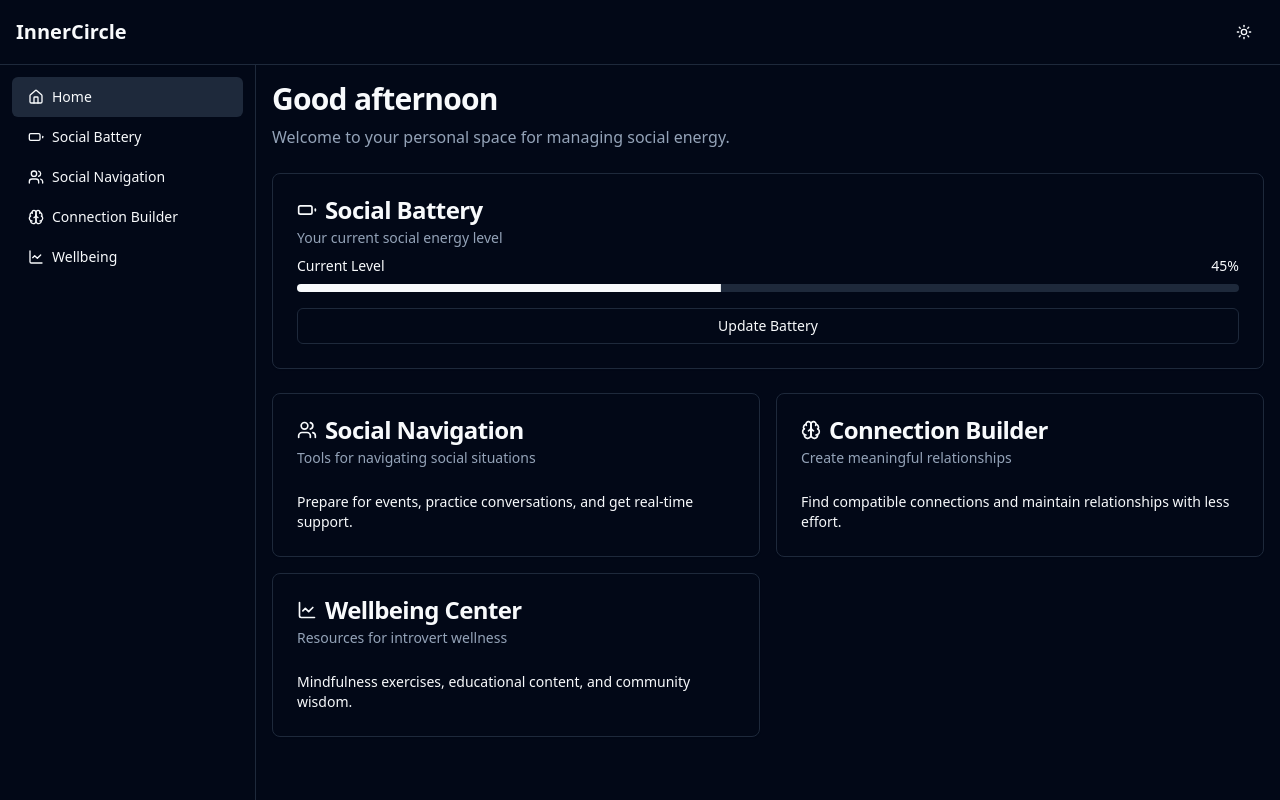
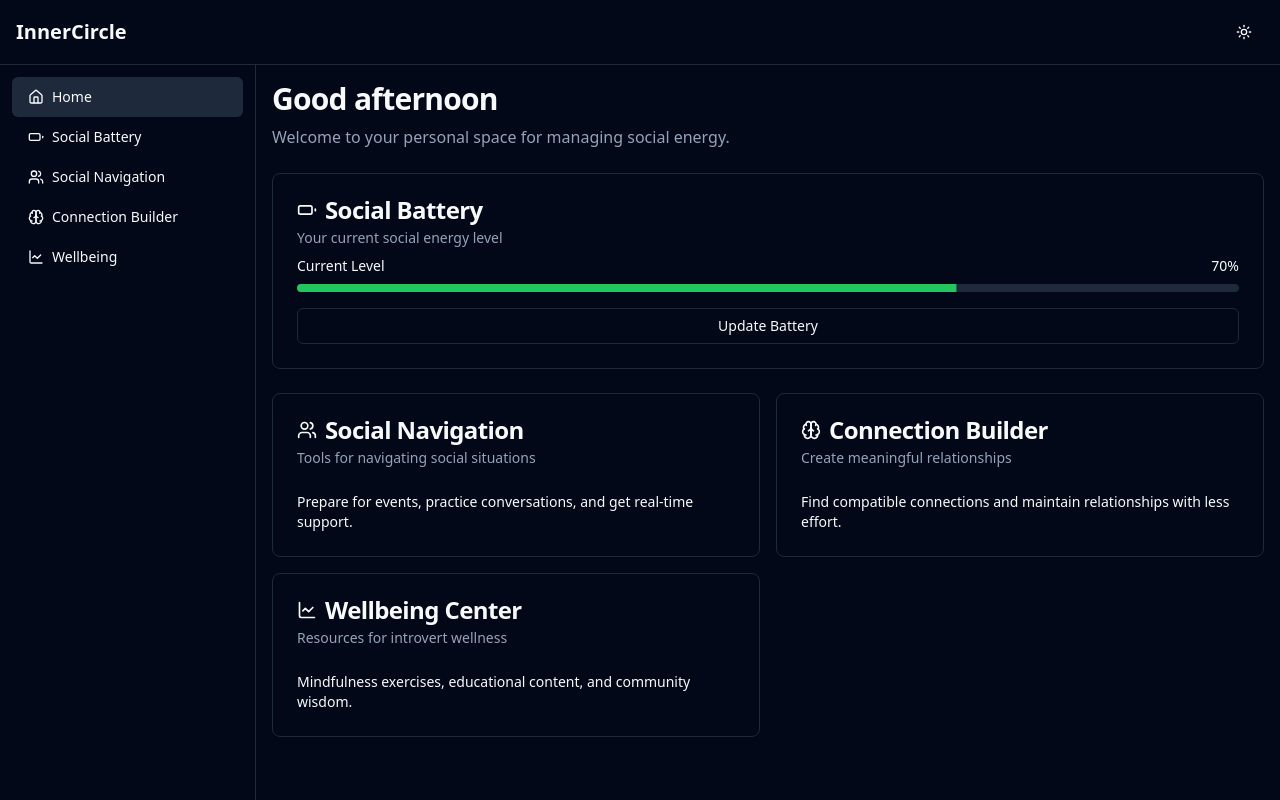
Before and after one commit to saleemjadallah/Introgy, a React (Vite) app: page / in a window 1280 px wide. Built offline with nearby package versions, Linux system fonts and the light colour scheme.

Commit message:
Sync battery levels
Synchronize battery levels between home screen and social battery page.

```diff
--- a/src/pages/Index.tsx
+++ b/src/pages/Index.tsx
@@ -4,10 +4,12 @@ import { Card, CardContent, CardDescription, CardHeader, CardTitle } from "@/com
 import { Button } from "@/components/ui/button";
 import { Link } from "react-router-dom";
 import { Progress } from "@/components/ui/progress";
+import { useSocialBattery } from "@/hooks/useSocialBattery";
+import { getBatteryColor } from "@/components/social-battery/BatteryStatus";
 
 const Index = () => {
-  // Mock social battery data
-  const socialBatteryLevel = 45;
+  // Use the social battery hook instead of mock data
+  const { batteryLevel } = useSocialBattery();
 
   // Time-based greeting
   const getGreeting = () => {
@@ -37,9 +39,13 @@ const Index = () => {
           <div className="space-y-2">
             <div className="flex justify-between items-center">
               <span className="text-sm font-medium">Current Level</span>
-              <span className="text-sm font-medium">{socialBatteryLevel}%</span>
+              <span className="text-sm font-medium">{batteryLevel}%</span>
             </div>
-            <Progress value={socialBatteryLevel} className="h-2" />
+            <Progress
+              value={batteryLevel}
+              className="h-2"
+              indicatorClassName={getBatteryColor(batteryLevel)}
+            />
             <div className="pt-2">
               <Link to="/social-battery">
                 <Button variant="outline" size="sm" className="w-full">Update Battery</Button>
```
